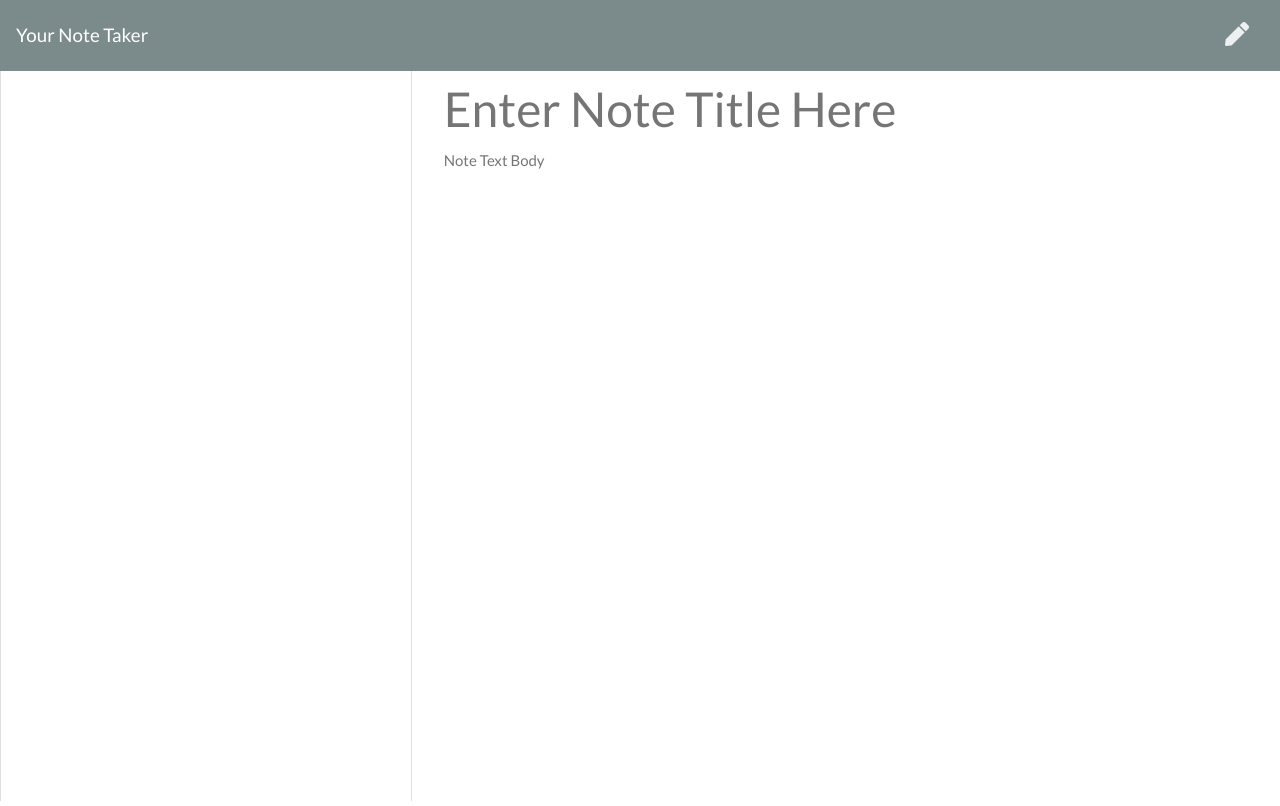
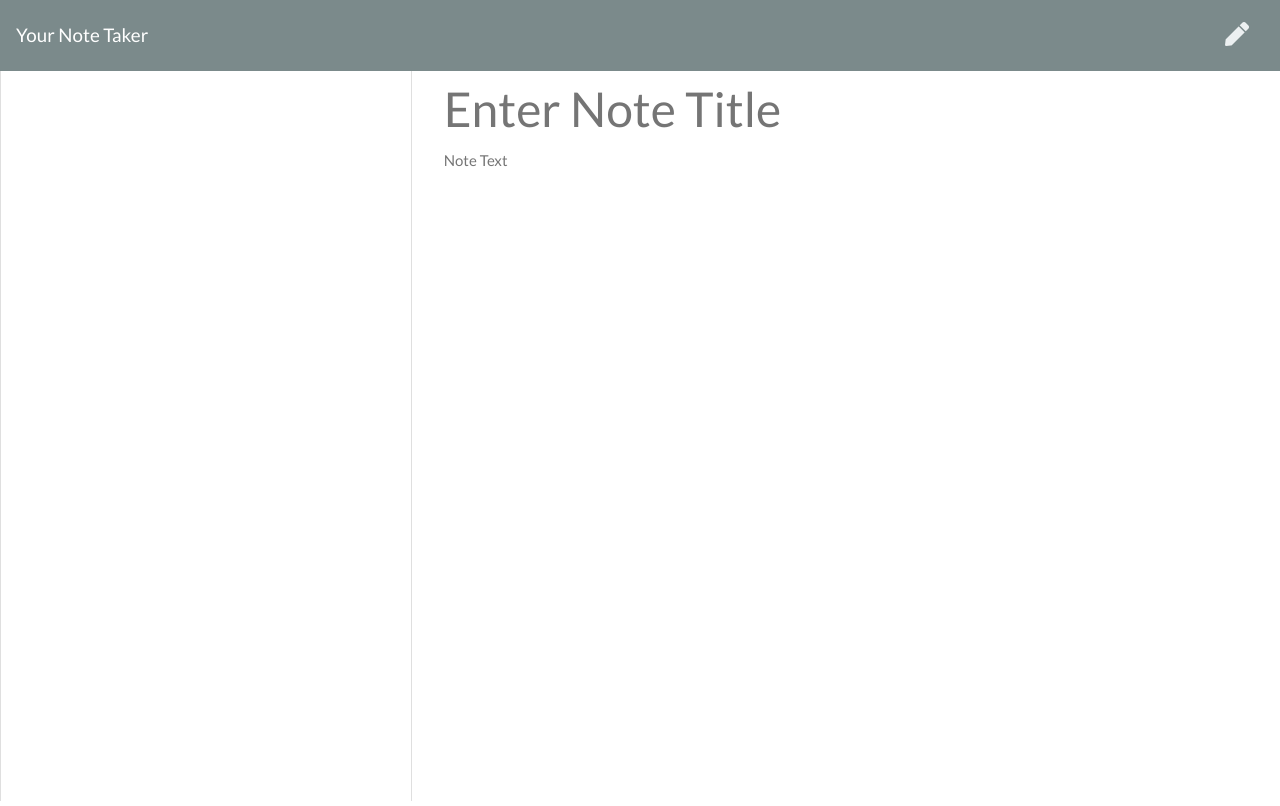
Before and after one commit to Boyd007/C11NoteTaker, a website: page public/notes.html in a window 1280 px wide. Drawn offline with nearby package versions, Linux system fonts and the light colour scheme; no server answers.

Commit message:
finalpush

```diff
--- a/public/notes.html
+++ b/public/notes.html
@@ -36,14 +36,11 @@
         <div class="col-8">
           <input
             class="note-title"
-            placeholder="Enter Note Title Here"
+            placeholder="Enter Note Title"
             maxlength="28"
             type="text"
           />
-          <textarea
-            class="note-textarea"
-            placeholder="Note Text Body"
-          ></textarea>
+          <textarea class="note-textarea" placeholder="Note Text"></textarea>
         </div>
       </div>
     </div>
```
